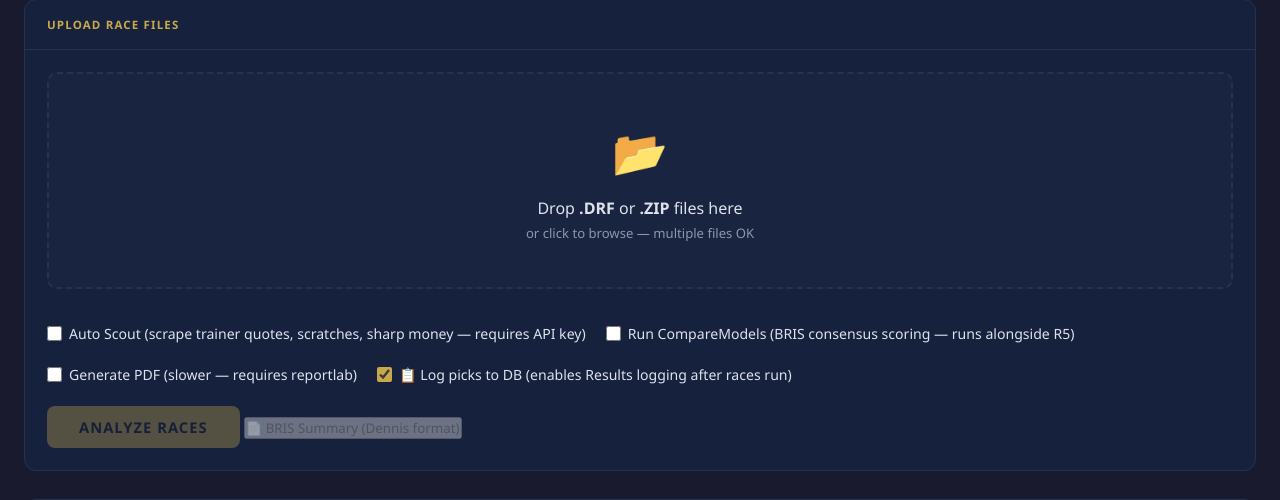
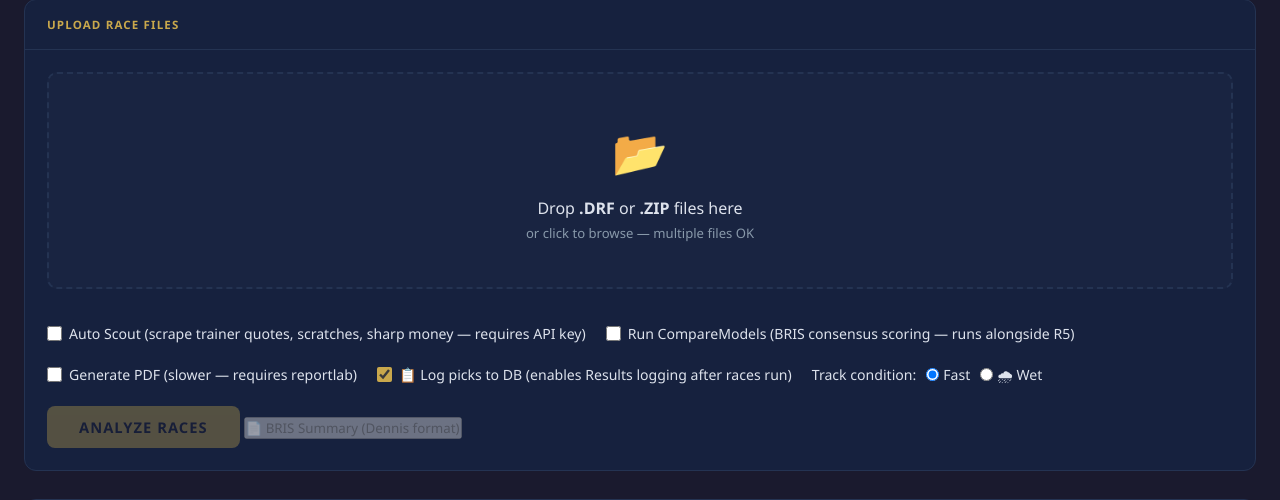
Before and after one commit to hadlian/HorseRacing, a Flask app: page / in a window 1280 px wide. Shown: the part 94-594 px from the top of the page. Run offline with Flask 3, Linux system fonts and the light colour scheme.

Commit message:
webapp: Fast/Wet toggle + missing deps + PDF year-folder fallback
app.py: add want_wet param to run_r5() — appends --wet to cmd when
selected; read from request.form; include wet_track in API response.
Add year-folder fallback in PDF path resolution: when file not found
at suggested path, try 2025/2026/2027 alternatives (covers PDFs saved
to wrong year folder).

requirements.txt: add requests + beautifulsoup4 — required by
r5_tracker.py which is loaded directly via _load_claude() into the
Flask process (not subprocess), so both must be in the webapp venv.

index.html: Fast / Wet radio toggle in options row; fd.append('wet')
in runAnalysis(); pace-wet CSS class; 🌧 WET TRACK badge in results
title when wet_track is true in API response.

Co-Authored-By: Claude Sonnet 4.6 <noreply@anthropic.com>

```diff
--- a/webapp/app.py
+++ b/webapp/app.py
@@ -97,7 +97,7 @@ def extract_drfs(zip_path: Path, dest: Path) -> list[Path]:
 
 
 def run_r5(drf_path: Path, work_dir: Path, want_pdf: bool, want_scout: bool = False,
-           log_to_db: bool = False) -> tuple[str, Path | None, str]:
+           log_to_db: bool = False, want_wet: bool = False) -> tuple[str, Path | None, str]:
     """Returns (stdout_text, pdf_path_or_None, warning_string)."""
     cmd = [R5_PYTHON, str(CLAUDE_DIR / "run_r5.py"), str(drf_path)]
     if want_scout:
@@ -106,6 +106,8 @@ def run_r5(drf_path: Path, work_dir: Path, want_pdf: bool, want_scout: bool = Fa
         cmd.append("--pdf")
     if log_to_db:
         cmd.append("--track")
+    if want_wet:
+        cmd.append("--wet")
 
     # PYTHONUTF8=1 forces UTF-8 stdout/stderr on Windows (avoids cp1252 emoji crash)
     import os as _os
@@ -460,6 +462,7 @@ def analyze():
     want_scout  = request.form.get("scout",   "false").lower() == "true"
     want_cm     = request.form.get("cm",      "false").lower() == "true" and CM_AVAILABLE
     log_to_db   = request.form.get("log_db",  "false").lower() == "true"
+    want_wet    = request.form.get("wet",     "false").lower() == "true"
 
     job_id  = str(uuid.uuid4())
     work_dir = WORK_BASE / job_id
@@ -491,7 +494,7 @@ def analyze():
 
         for drf in drfs:
             try:
-                text, pdf_path, warning = run_r5(drf, work_dir, want_pdf, want_scout, log_to_db)
+                text, pdf_path, warning = run_r5(drf, work_dir, want_pdf, want_scout, log_to_db, want_wet)
                 drf_races = parse_output(text)
 
                 # Extract track/date from DRF stem for DB ops
@@ -553,6 +556,7 @@ def analyze():
         "pdf_available": len(pdf_paths) > 0,
         "cm_run":        want_cm,
         "logged_to_db":  log_to_db,
+        "wet_track":     want_wet,
         "errors":        errors,
     })
 
@@ -631,6 +635,14 @@ def log_results():
                 p2 = Path(str(p).replace(track, track[:2]))  # all occurrences
             if p2.exists():
                 p = p2
+        if not p.exists():
+            # PDF may be stored under a different year folder (e.g. user saved 2026 card to 2025/)
+            import re as _re
+            for alt_year in ("2025", "2026", "2027"):
+                p_alt = Path(_re.sub(r'/\d{4}/', f'/{alt_year}/', str(p), count=1))
+                if p_alt != p and p_alt.exists():
+                    p = p_alt
+                    break
         try:
             if not p.exists():
                 raise FileNotFoundError(f"No such file or directory: '{p}'")
--- a/webapp/requirements.txt
+++ b/webapp/requirements.txt
@@ -1,2 +1,4 @@
 flask>=3.0.0
 python-docx>=1.1.0
+requests>=2.31.0
+beautifulsoup4>=4.12.0
--- a/webapp/templates/index.html
+++ b/webapp/templates/index.html
@@ -293,6 +293,7 @@
       letter-spacing: 0.04em;
     }
     .pace-hot    { background: rgba(231,76,60,0.18);  color: #ff8080; border: 1px solid rgba(231,76,60,0.4); }
+    .pace-wet    { background: rgba(52,152,219,0.18); color: #7ec8f5; border: 1px solid rgba(52,152,219,0.4); }
     .pace-normal { background: rgba(39,174,96,0.18);  color: #5ddb8e; border: 1px solid rgba(39,174,96,0.4); }
     .pace-slow   { background: rgba(41,128,185,0.18); color: #7abfff; border: 1px solid rgba(41,128,185,0.4); }
 
@@ -934,6 +935,15 @@
           <input type="checkbox" id="logDbOpt" checked>
           📋 Log picks to DB (enables Results logging after races run)
         </label>
+        <div class="check-label" style="display:flex;align-items:center;gap:10px;">
+          Track condition:
+          <label style="display:flex;align-items:center;gap:4px;cursor:pointer;">
+            <input type="radio" name="trackCond" id="condFast" value="fast" checked> Fast
+          </label>
+          <label style="display:flex;align-items:center;gap:4px;cursor:pointer;">
+            <input type="radio" name="trackCond" id="condWet" value="wet"> 🌧 Wet
+          </label>
+        </div>
       </div>
 
       <button class="btn-primary" id="analyzeBtn" disabled>
@@ -1205,6 +1215,7 @@ async function runAnalysis() {
   fd.append('scout',  scoutOpt.checked  ? 'true' : 'false');
   fd.append('cm',     cmOpt.checked     ? 'true' : 'false');
   fd.append('log_db', logDbOpt.checked  ? 'true' : 'false');
+  fd.append('wet',    condWet.checked   ? 'true' : 'false');
 
   try {
     const res  = await fetch('/api/analyze', { method: 'POST', body: fd });
@@ -1378,9 +1389,13 @@ function renderResults(data) {
   rawPre.textContent = data.text || '';
 
   const tracks = [...new Set((data.races || []).map(r => r.track).filter(Boolean))];
-  resultsTitle.textContent =
-    tracks.length ? `${tracks.join(' / ')} — ${races.length} Race${races.length !== 1 ? 's' : ''}`
-                  : `${races.length} Race${races.length !== 1 ? 's' : ''} analyzed`;
+  const titleText = tracks.length
+    ? `${tracks.join(' / ')} — ${races.length} Race${races.length !== 1 ? 's' : ''}`
+    : `${races.length} Race${races.length !== 1 ? 's' : ''} analyzed`;
+  const wetBadge = data.wet_track
+    ? ` <span class="pace-pill pace-wet" title="--wet flag active">🌧 WET TRACK</span>`
+    : '';
+  resultsTitle.innerHTML = titleText + wetBadge;
 
   /* Tabs */
   raceTabs.innerHTML = races.map((r, i) => {
```
